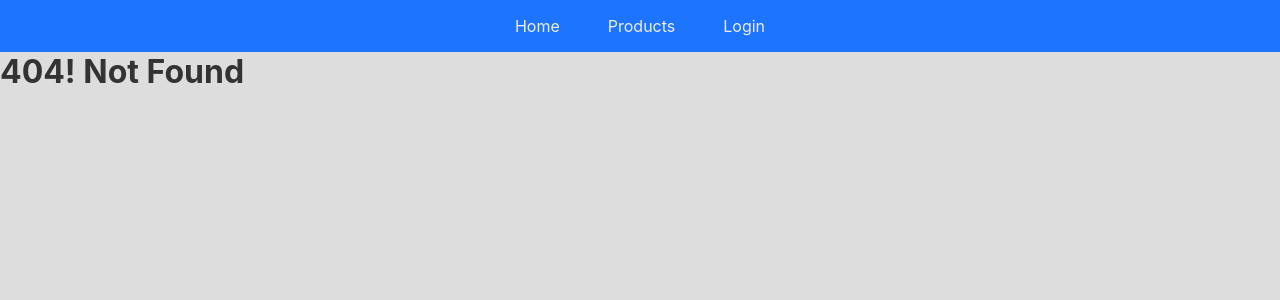
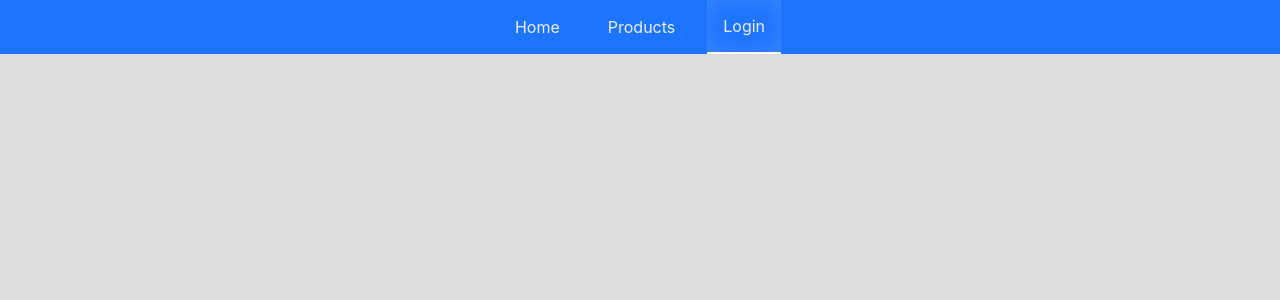
Before and after one commit to ayushkumarbhadani/reactProjects, a React (Create React App) app in the folder shop-e/: page /login in a window 1280 px wide. Before the commit this address had no page. Shown: the top 300 px of the page. Built offline with nearby package versions, Linux system fonts and the light colour scheme.

Commit message:
creating login page

```diff
--- a/shop-e/src/App.js
+++ b/shop-e/src/App.js
@@ -1,17 +1,19 @@
 import { BrowserRouter, Routes, Route } from "react-router-dom";
 import './App.css';
-import Products from "./components/Products";
 // import { Link } from "react-router-dom";
 import Nav from "./components/Navbar";
+import Products from "./components/Products";
 import ProductDetail from "./components/ProductDetail";
+import Login from "./components/Login";
 function App() {
   return (
     <BrowserRouter>
       <Nav activeClassName="active" />
-      <Routes>
+      <Routes style={{ marginTop: "60px" }}>
         <Route path="/" element={<div><h1>Home</h1></div>} />
         <Route path="/products" element={<Products />} />
         <Route path="/products/:name/details/:id" element={<ProductDetail />} />
+        <Route path="/login" element={<Login />} />
         <Route path="*" element={<div><h1>404! Not Found</h1></div>} />
       </Routes>
     </BrowserRouter>
--- /dev/null
+++ b/shop-e/src/components/Login.js
@@ -0,0 +1,17 @@
+import "./login.css";
+const Login = () => {
+    return (
+        <section className="form-wrapper">
+            <form>
+                <label for="email">Email
+                    <input type="text" placeholder="Email" />
+                </label>
+                <label> Password
+                    <input type="password" placeholder="password" />
+                </label>
+            </form>
+        </section>
+    );
+}
+
+export default Login;
--- a/shop-e/src/components/Navbar.css
+++ b/shop-e/src/components/Navbar.css
@@ -5,6 +5,8 @@ nav {
     justify-content: center;
     gap: 1rem;
     background-color: var(--primary-color);
+    position: fixed;
+    top: 0;
 }
 
 nav>* {
--- a/shop-e/src/components/Navbar.js
+++ b/shop-e/src/components/Navbar.js
@@ -5,7 +5,7 @@ const Navbar = () => {
         <nav>
             <NavLink to="/">Home</NavLink>
             <NavLink to="/products">Products</NavLink>
-            <NavLink to="/contact">Login</NavLink>
+            <NavLink to="/login">Login</NavLink>
         </nav>
     );
 }
--- /dev/null
+++ b/shop-e/src/components/login.css
@@ -0,0 +1,4 @@
+.form-wrapper {
+    width: 100%;
+    height: 90vh;
+}
```
